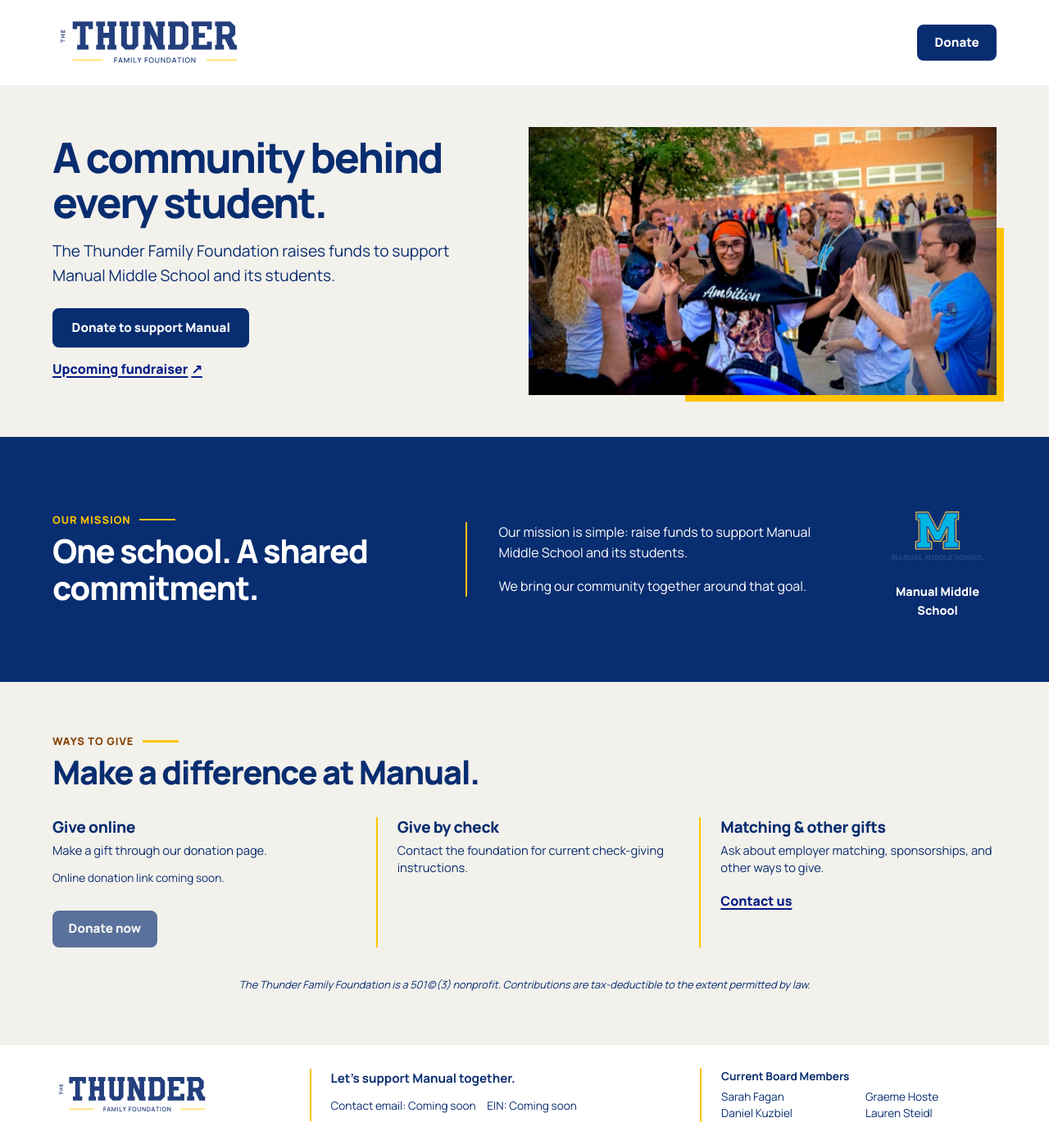
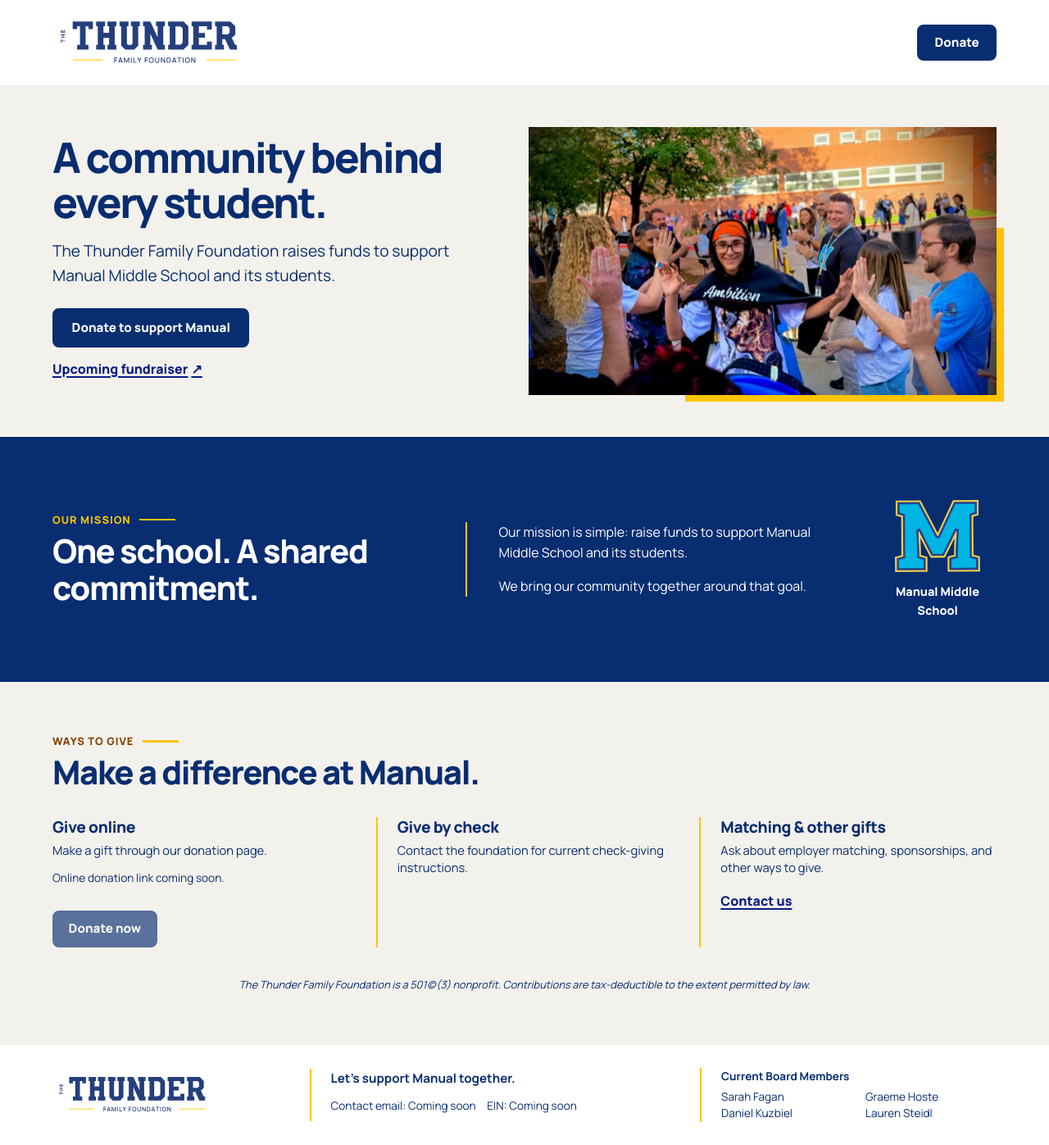
Before and after one commit to thethunderfamilyfoundation/thunderfamily.org, a Jekyll site: the page built from index.md, in a window 1280 px wide. Shown: the whole page at 82% size. Built offline with Jekyll 4.4.1, drawn with Linux system fonts in a browser that asks for light colours.

Commit message:
swapping logo

```diff
--- a/index.md
+++ b/index.md
@@ -50,7 +50,7 @@ description: The Thunder Family Foundation raises funds to support Manual Middle
     </div>
     <div class="prose mission__copy">{{ mission.content | markdownify }}</div>
     <div class="mission__school">
-      <img src="{{ '/assets/manual_middle_logo.png' | relative_url }}" alt="" width="2048" height="1072" loading="lazy">
+      <img src="{{ '/assets/manual-middle-logo-mark.png' | relative_url }}" alt="" width="336" height="283" loading="lazy">
       <span>Manual Middle School</span>
     </div>
   </div>
```
Also changed, not shown: README.md, assets/manual-middle-logo-mark.png (added), assets/manual_middle_logo.png (deleted).
